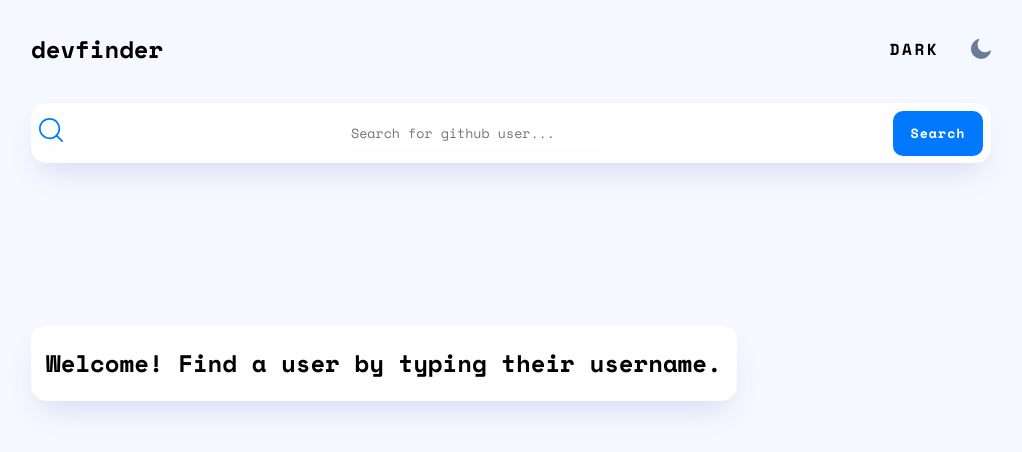
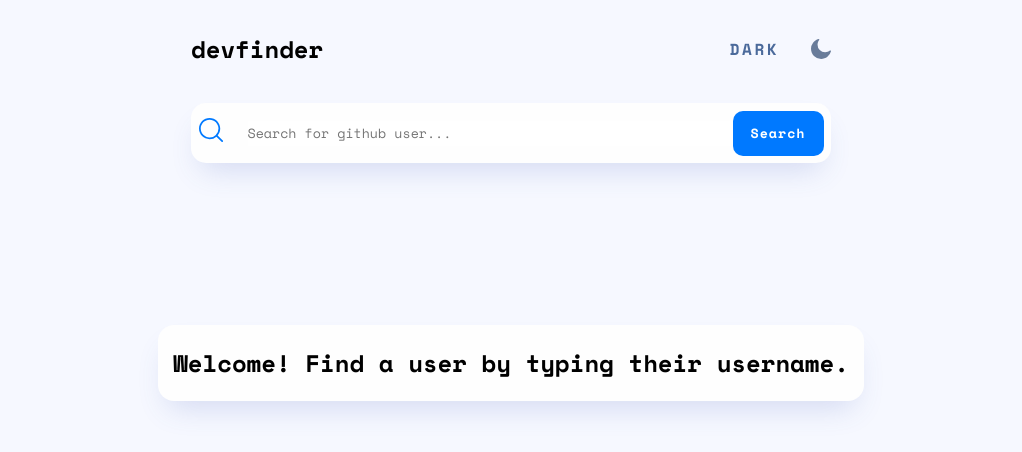
Before and after one commit to nyrellcl/github-search, a React (Create React App) app: page / in a window 1280 px wide. Shown: the top 452 px of the page, without its empty margins (129-1151 px from the left). Built offline with nearby package versions, Linux system fonts and the light colour scheme.

Commit message:
style laptop size

```diff
--- a/src/App.tsx
+++ b/src/App.tsx
@@ -42,7 +42,7 @@ function App() {
 
           {isLight ? (
             <div className="switch-container">
-              <label htmlFor="switch">Dark</label>
+              <label htmlFor="switch" className="dark-switch">Dark</label>
               <input
                 onClick={handleModeSwitch}
                 type="radio"
@@ -64,7 +64,7 @@ function App() {
             </div>
           ) : (
             <div className="switch-container">
-              <label htmlFor="switch">Light</label>
+              <label htmlFor="switch" className="light-switch">Light</label>
               <input
                 onClick={handleModeSwitch}
                 type="radio"
@@ -134,7 +134,7 @@ function App() {
                 </article>
               </article>
               <div className="profile-section__card__bio">
-                <p>{user.bio === null ? "Not Available" : user.bio}</p>
+                <p>{user.bio === null ? "This profile has no bio" : user.bio}</p>
               </div>
 
               <article
--- a/src/index-sass/index.css
+++ b/src/index-sass/index.css
@@ -47,6 +47,10 @@ input:-internal-autofill-selected {
     background-color: #fefefe;
     padding: 1.25rem 0.9375rem;
     border-radius: 1rem;
+    display: flex;
+    justify-content: center;
+    width: auto;
+    margin: 0 auto;
   }
   .to-search__content.dark {
     background-color: #1e2a47;
@@ -70,6 +74,11 @@ input:-internal-autofill-selected {
     text-transform: uppercase;
     font-weight: 700;
     letter-spacing: 0.15625rem;
+    color: #4b6a9b;
+  }
+  .header-container__bar .switch-container .light-switch {
+    color: white;
+    cursor: pointer;
   }
   .header-container__bar .switch-container input {
     -webkit-appearance: none;
@@ -194,7 +203,9 @@ input:-internal-autofill-selected {
   }
 }
 @media only screen and (min-width: 768px) {
-  .header-container, .to-search, .profile-section {
+  .header-container,
+.to-search,
+.profile-section {
     width: 75%;
   }
   .header-container .form-container input {
@@ -217,4 +228,54 @@ input:-internal-autofill-selected {
     flex-wrap: wrap;
     gap: 1.1875rem;
   }
+}
+@media only screen and (min-width: 1200px) {
+  .header-container {
+    width: 50%;
+  }
+  .header-container__bar .switch-container {
+    transition: all 250ms ease-in-out;
+  }
+  .header-container__bar .switch-container .dark-switch:hover, .header-container__bar .switch-container svg:hover {
+    cursor: pointer;
+    color: #222731;
+  }
+  .header-container__bar .switch-container .light-switch:hover {
+    color: #4b6a9b;
+  }
+  .header-container .form-container input {
+    cursor: pointer;
+    width: 100%;
+    margin-left: 1.5rem;
+  }
+  .header-container .form-container .btn-submit:hover {
+    cursor: pointer;
+    filter: brightness(1.2);
+  }
+  .profile-section {
+    width: 50%;
+  }
+  .profile-section__card__bio {
+    width: 30rem;
+    margin: 1.5rem 0 2rem auto;
+  }
+  .profile-section__card__socials {
+    width: 30rem;
+    margin-left: auto;
+  }
+  .profile-section__card__info h2 {
+    font-size: 1.625rem;
+  }
+  .profile-section__card__info .profile-content {
+    width: 30rem;
+    margin-left: auto;
+  }
+  .profile-section__card__info__picture {
+    width: 7.3125rem;
+    height: 7.3125rem;
+  }
+  .footer-profile {
+    width: 30rem;
+    margin: 2.3125rem 0 3rem auto;
+  }
 }/*# sourceMappingURL=index.css.map */
--- a/src/index-sass/index.scss
+++ b/src/index-sass/index.scss
@@ -23,7 +23,7 @@ a {
   text-decoration: none;
 }
 
-input:-internal-autofill-selected{
+input:-internal-autofill-selected {
   background-color: black;
 }
 
@@ -50,6 +50,10 @@ input:-internal-autofill-selected{
       background-color: $light-bg-main;
       padding: rem(20) rem(15);
       border-radius: rem(16);
+      display: flex;
+      justify-content: center;
+      width: auto;
+      margin: 0 auto;
     }
     &__content.dark {
       background-color: $dark-bg-card;
@@ -72,6 +76,11 @@ input:-internal-autofill-selected{
           text-transform: uppercase;
           font-weight: 700;
           letter-spacing: rem(2.5);
+          color: $light-text2;
+        }
+        .light-switch{
+            color: #ffff;
+            cursor: pointer;
         }
         input {
           appearance: none;
@@ -125,7 +134,7 @@ input:-internal-autofill-selected{
     border-radius: rem(15);
     background-color: #ffff;
     &__card {
-        &__bio{
+      &__bio {
         margin: rem(24) auto rem(32) auto;
         line-height: rem(25);
       }
@@ -204,31 +213,33 @@ input:-internal-autofill-selected{
   }
 }
 
-@media only screen and (min-width: 768px){
-    .header-container, .to-search, .profile-section{
+@media only screen and (min-width: 768px) {
+  .header-container,
+  .to-search,
+  .profile-section {
     width: 75%;
   }
 
-    .header-container{
-        .form-container{
-            input{
+  .header-container {
+    .form-container {
+      input {
         width: rem(254);
       }
     }
   }
 
-    .profile-section{
-        &__card{
-            &__info{
+  .profile-section {
+    &__card {
+      &__info {
         gap: rem(41);
       }
-            &__socials{
-                &__count{
-                    span{
-                        &:first-child{
+      &__socials {
+        &__count {
+          span {
+            &:first-child {
               font-size: rem(13);
             }
-                        &:nth-child(2){
+            &:nth-child(2) {
               font-size: rem(22);
             }
           }
@@ -237,10 +248,10 @@ input:-internal-autofill-selected{
     }
   }
 
-    .footer-profile{
+  .footer-profile {
     margin: 1.5rem auto rem(40) auto;
-        &__bar{
-            &__list{
+    &__bar {
+      &__list {
         flex-direction: row;
         flex-wrap: wrap;
         gap: rem(19);
@@ -248,3 +259,69 @@ input:-internal-autofill-selected{
     }
   }
 }
+
+@media only screen and (min-width: 1200px) {
+  .header-container {
+    width: 50%;
+    &__bar{
+        .switch-container{
+            transition: all 250ms ease-in-out;
+            .dark-switch, svg{
+                &:hover{
+                    cursor: pointer;
+                    color: #222731;
+                }
+            }
+            .light-switch{
+                &:hover{
+                    color: $light-text2;
+                }
+            }
+        }
+    }
+    .form-container {
+        input{
+            cursor: pointer;
+            width: 100%;
+            margin-left: rem(24);
+        }
+      .btn-submit {
+        &:hover {
+          cursor: pointer;
+          filter: brightness(1.2);
+        }
+      }
+    }
+  }
+  .profile-section {
+    width: 50%;
+    &__card {
+      &__bio {
+        width: rem(480);
+        margin: 1.5rem 0 2rem auto;
+      }
+      &__socials {
+        width: rem(480);
+        margin-left: auto;
+      }
+      &__info {
+        h2 {
+          font-size: rem(26);
+        }
+        .profile-content {
+          width: rem(480);
+          margin-left: auto;
+        }
+        &__picture {
+          width: rem(117);
+          height: rem(117);
+        }
+      }
+    }
+  }
+
+  .footer-profile {
+    width: rem(480);
+    margin: rem(37) 0 rem(48) auto;
+  }
+}
```
Also changed, not shown: 1 other file (tests, documents, lock files or other folders). Lines whose indentation alone changed are shown as unchanged.
